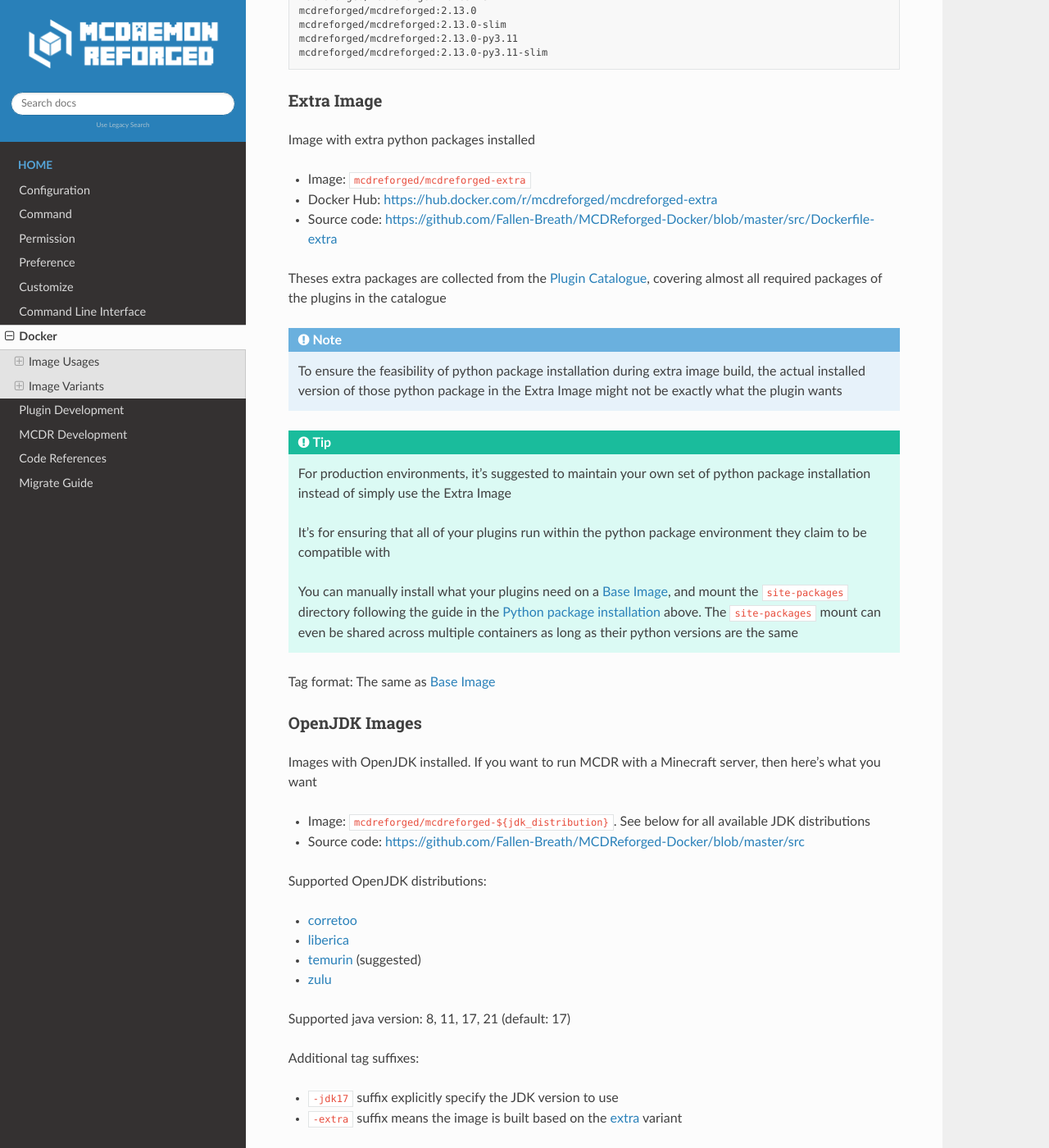
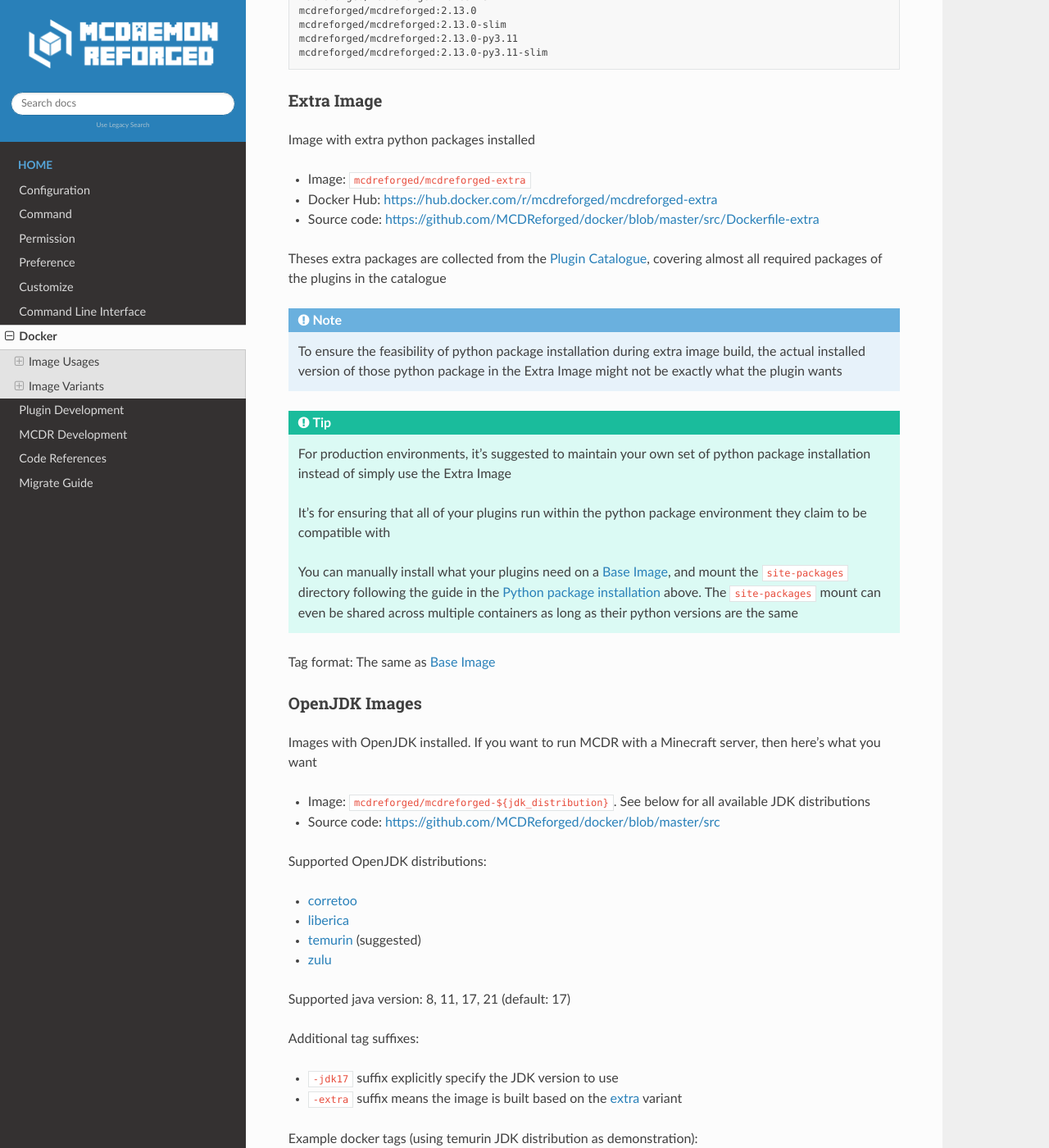
Before and after one commit to MCDReforged/MCDReforged, a Sphinx documentation site: the page built from docs/source/docker.rst, in a window 1280 px wide and 1400 px high, scrolled down 2829 px. Shown: the whole window at 82% size. Built offline with Sphinx 7.4.7 and the Read the Docs theme 2.0.0, drawn with Linux system fonts in a browser that asks for light colours; pages that are not in the unit, such as notebooks, are missing from menus; the version number could not be read and is left out; comment, search, counter and statistics services are not loaded; some of the changed lines change nothing that is shown.

Commit message:
update docker repos url

```diff
--- a/docs/source/docker.rst
+++ b/docs/source/docker.rst
@@ -147,7 +147,7 @@
 
 - Image: ``mcdreforged/mcdreforged-extra``
 - Docker Hub: https://hub.docker.com/r/mcdreforged/mcdreforged-extra
-- Source code: https://github.com/Fallen-Breath/MCDReforged-Docker/blob/master/src/Dockerfile-extra
+- Source code: https://github.com/MCDReforged/docker/blob/master/src/Dockerfile-extra
 
 Theses extra packages are collected from the `Plugin Catalogue <https://github.com/MCDReforged/PluginCatalogue>`__,
 covering almost all required packages of the plugins in the catalogue
@@ -175,7 +175,7 @@
 Images with OpenJDK installed. If you want to run MCDR with a Minecraft server, then here's what you want
 
 - Image: ``mcdreforged/mcdreforged-${jdk_distribution}``. See below for all available JDK distributions
-- Source code: https://github.com/Fallen-Breath/MCDReforged-Docker/blob/master/src
+- Source code: https://github.com/MCDReforged/docker/blob/master/src
 
 Supported OpenJDK distributions:
 
```
Also changed, not shown: 2 other files.
